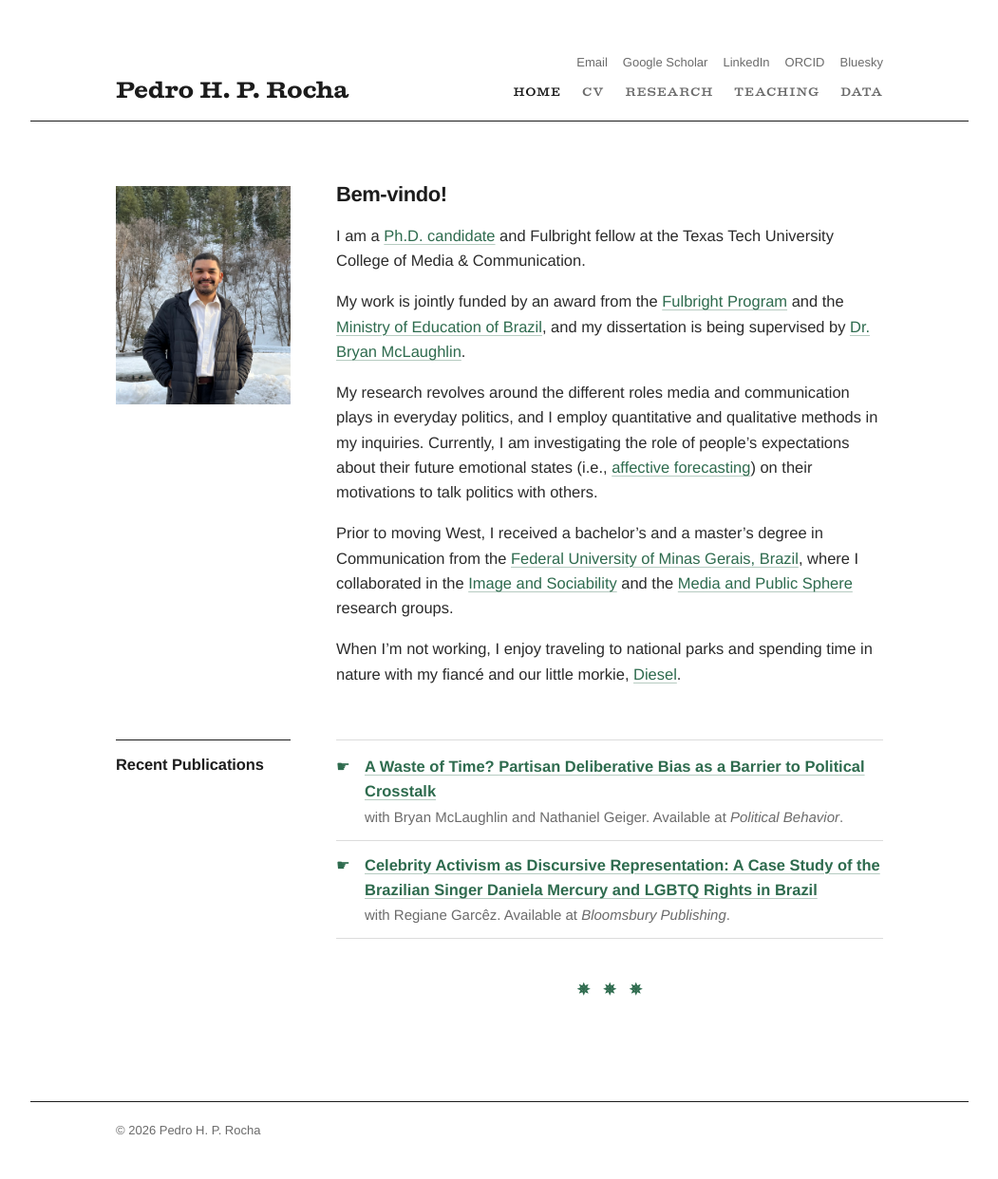
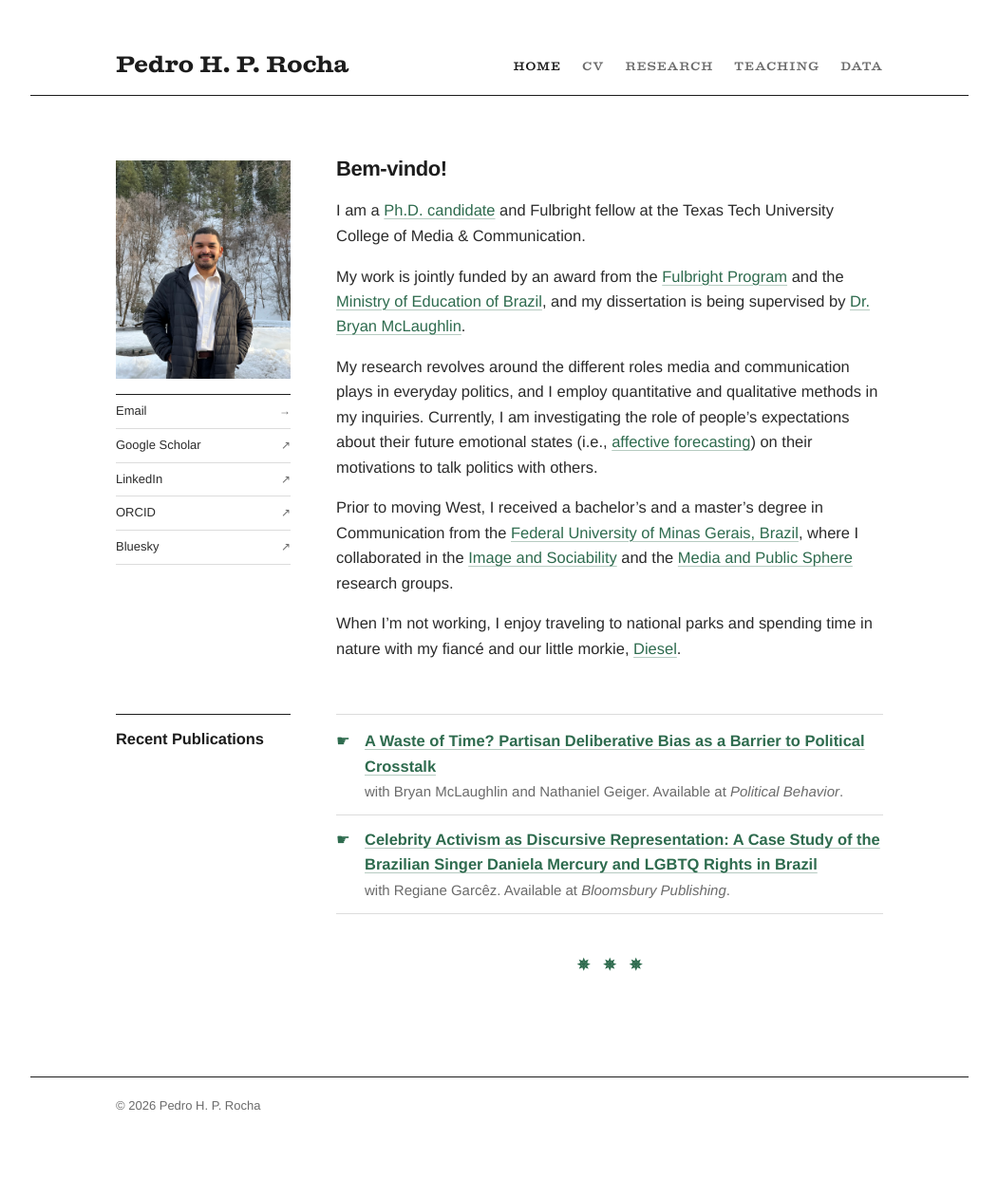
Before and after one commit to pedrohprocha/pedrohprocha.github.io, a Jekyll site: the page built from index.md, in a window 1280 px wide. Shown: the whole page at 95% size, without its empty margins (114-1165 px from the left). Built offline with Jekyll 4.4.1, drawn with Linux system fonts in a browser that asks for light colours; after the commit the page ends 1215 px from its top, so only the background shows below that.

Commit message:
Left-align untitled intro text; move profile links under headshot
- Text before the first section heading starts at the page's left edge
- Profile links move from the header into a list under the home headshot
- Margin headings span two rows; grid rows pack to the top on short pages

Co-Authored-By: Claude Opus 5.5 <noreply@anthropic.com>

```diff
--- a/_includes/header.html
+++ b/_includes/header.html
@@ -1,14 +1,5 @@
   <header class="wrap site-header">
     <a href="{{ '/' | relative_url }}" class="site-name">{{ site.title }}</a>
-    <div class="header-right">
-      <div class="header-links">
-        {% if site.email %}<a href="mailto:{{ site.email }}">Email</a>{% endif %}
-        {% if site.scholar %}<a href="{{ site.scholar }}" target="_blank" rel="noopener noreferrer">Google Scholar</a>{% endif %}
-        {% if site.linkedin %}<a href="{{ site.linkedin }}" target="_blank" rel="noopener noreferrer">LinkedIn</a>{% endif %}
-        {% if site.orcid %}<a href="{{ site.orcid }}" target="_blank" rel="noopener noreferrer">ORCID</a>{% endif %}
-        {% if site.researchgate %}<a href="{{ site.researchgate }}" target="_blank" rel="noopener noreferrer">ResearchGate</a>{% endif %}
-        {% if site.bluesky %}<a href="{{ site.bluesky }}" target="_blank" rel="noopener noreferrer">Bluesky</a>{% endif %}
-      </div>
     <nav class="site-nav">
       <a href="{{ '/' | relative_url }}"{% if page.url == "/" %} class="active"{% endif %}>Home</a>
       <a href="{{ '/cv' | relative_url }}"{% if page.url contains 'cv' and page.url != '/vitae/' %} class="active"{% endif %}>CV</a>
@@ -16,5 +7,4 @@
       <a href="{{ '/courses' | relative_url }}"{% if page.url contains 'courses' %} class="active"{% endif %}>Teaching</a>
       <a href="{{ '/data' | relative_url }}"{% if page.url contains 'data' %} class="active"{% endif %}>Data</a>
     </nav>
-    </div>
   </header>
--- /dev/null
+++ b/_includes/profile-links.html
@@ -0,0 +1,8 @@
+<ul class="profile-links">
+  {% if site.email %}<li><a href="mailto:{{ site.email }}">Email</a></li>{% endif %}
+  {% if site.scholar %}<li><a href="{{ site.scholar }}" target="_blank" rel="noopener noreferrer">Google Scholar</a></li>{% endif %}
+  {% if site.linkedin %}<li><a href="{{ site.linkedin }}" target="_blank" rel="noopener noreferrer">LinkedIn</a></li>{% endif %}
+  {% if site.orcid %}<li><a href="{{ site.orcid }}" target="_blank" rel="noopener noreferrer">ORCID</a></li>{% endif %}
+  {% if site.researchgate %}<li><a href="{{ site.researchgate }}" target="_blank" rel="noopener noreferrer">ResearchGate</a></li>{% endif %}
+  {% if site.bluesky %}<li><a href="{{ site.bluesky }}" target="_blank" rel="noopener noreferrer">Bluesky</a></li>{% endif %}
+</ul>
--- a/assets/css/main.css
+++ b/assets/css/main.css
@@ -135,22 +135,6 @@ em { font-style: italic; }
 }
 .site-name:hover { color: var(--ink); }
 
-.header-right {
-    display: flex;
-    flex-direction: column;
-    align-items: flex-end;
-    gap: 10px;
-}
-
-.header-links {
-    display: flex;
-    flex-wrap: wrap;
-    gap: 4px 16px;
-    font-size: 0.8125rem;
-}
-.header-links a { color: var(--muted); text-decoration: none; }
-.header-links a:hover { color: var(--green); }
-
 .site-nav {
     display: flex;
     flex-wrap: wrap;
@@ -175,12 +159,18 @@ em { font-style: italic; }
     grid-template-columns: var(--label) minmax(0, var(--measure));
     column-gap: var(--gap);
     align-items: start;
+    align-content: start;   /* short pages: don't spread rows to fill the screen */
     padding-top: 64px;
     padding-bottom: 88px;
 }
-.site-main > * { grid-column: 2; min-width: 0; }
+/* Text before any section heading starts at the left edge, under the page
+   title; everything after a section heading sits in the text column. */
+.site-main > * { grid-column: 1 / -1; max-width: var(--measure); min-width: 0; }
+.site-main > h1:not(.page-title) ~ *,
+.site-main.hero > h2 ~ * { grid-column: 2; max-width: none; }
 .site-main > .page-title,
-.site-main > iframe { grid-column: 1 / -1; }
+.site-main > iframe,
+.site-main > .intro { grid-column: 1 / -1; max-width: none; }
 
 .page-title {
     font-family: var(--font-head);
@@ -197,6 +187,7 @@ em { font-style: italic; }
 .site-main > h1:not(.page-title),
 .site-main.hero > h2 {
     grid-column: 1;
+    grid-row: span 2;   /* so a two-line heading doesn't push the text beside it apart */
     font-family: var(--font-head);
     font-weight: 700;
     font-size: 1.03rem;
@@ -215,6 +206,8 @@ em { font-style: italic; }
 }
 .page-title + h1,
 .page-title + h1 + * { margin-top: 0 !important; }
+.site-main > .page-title + h2,
+.site-main > .page-title + h3 { margin-top: 0; }
 
 /* ── Content headings within the text column ───────────────────────── */
 .site-main h2 {
@@ -256,9 +249,32 @@ em { font-style: italic; }
     column-gap: var(--gap);
     align-items: start;
 }
-.intro > p:first-child { grid-column: 1; margin: 4px 0 0; }
+.intro > p:first-child { grid-column: 1; grid-row: 1; margin: 4px 0 0; }
 .bio-headshot { width: 100%; height: auto; }
-.intro-text { grid-column: 2; min-width: 0; }
+.intro-text { grid-column: 2; grid-row: 1 / span 3; min-width: 0; }
+
+/* Profile links under the headshot */
+.profile-links {
+    grid-column: 1;
+    grid-row: 2;
+    list-style: none;
+    margin-top: 16px;
+    border-top: 1px solid var(--ink);
+}
+.profile-links li { border-bottom: 1px solid var(--rule); margin: 0; }
+.profile-links a {
+    display: flex;
+    justify-content: space-between;
+    align-items: baseline;
+    padding: 7px 0;
+    font-size: 0.8125rem;
+    color: var(--text);
+    text-decoration: none;
+}
+.profile-links a::after { content: "↗"; color: var(--muted); font-size: 0.75rem; }
+.profile-links a[href^="mailto:"]::after { content: "→"; }
+.profile-links a:hover,
+.profile-links a:hover::after { color: var(--green); }
 .intro-text > :last-child { margin-bottom: 0; }
 .intro-text h2 {
     font-family: var(--font-head);
@@ -354,16 +370,21 @@ em { font-style: italic; }
 /* ── Responsive: below ~860px the margin column folds in ───────────── */
 @media (max-width: 860px) {
     .site-header { padding-top: 32px; }
-    .header-right { align-items: flex-start; }
 
     .site-main,
     .intro { grid-template-columns: minmax(0, 1fr); }
     .site-main { padding-top: 40px; padding-bottom: 56px; }
     .site-main > *,
     .site-main > h1:not(.page-title),
+    .site-main > h1:not(.page-title) ~ *,
     .site-main.hero > h2,
+    .site-main.hero > h2 ~ *,
     .intro > p:first-child,
-    .intro-text { grid-column: 1; }
+    .profile-links,
+    .intro-text { grid-column: 1; grid-row: auto; max-width: none; }
+    .site-main > h1:not(.page-title),
+    .site-main.hero > h2 { grid-row: auto; }
+    .profile-links { width: 160px; margin: 0 0 28px; }
 
     .page-title { font-size: 1.625rem; margin-bottom: 32px; }
 
@@ -372,7 +393,7 @@ em { font-style: italic; }
     .site-main > h1:not(.page-title) + *,
     .site-main.hero > h2 + * { margin-top: 12px; padding-top: 0; border-top: 0; }
 
-    .intro > p:first-child { margin: 0 0 24px; }
+    .intro > p:first-child { margin: 0; }
     .bio-headshot { width: 160px; }
 
     .cv-entry { flex-direction: column; gap: 0.2rem; align-items: flex-start; }
--- a/index.md
+++ b/index.md
@@ -6,6 +6,8 @@ description: "Pedro H. P. Rocha is a Ph.D. candidate and Fulbright fellow at Tex
 <div class="intro" markdown="1">
 
 <img src="{{ '/assets/headshot_2.jpeg' | relative_url }}" alt="Photo of Pedro H. P. Rocha" class="bio-headshot">
+
+{% include profile-links.html %}
 
 <div class="intro-text" markdown="1">
 
```
Lines whose indentation alone changed are shown as unchanged.
